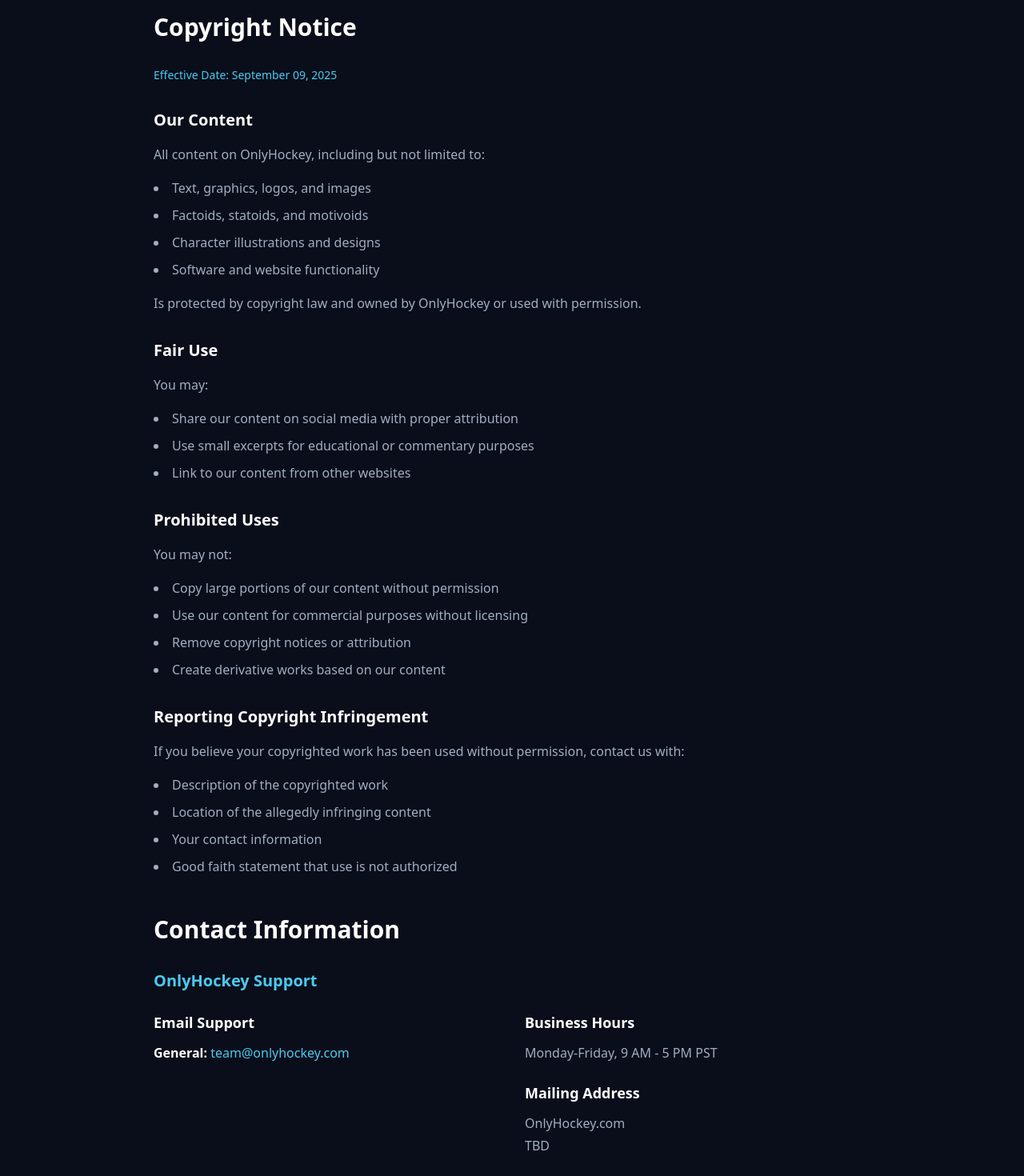
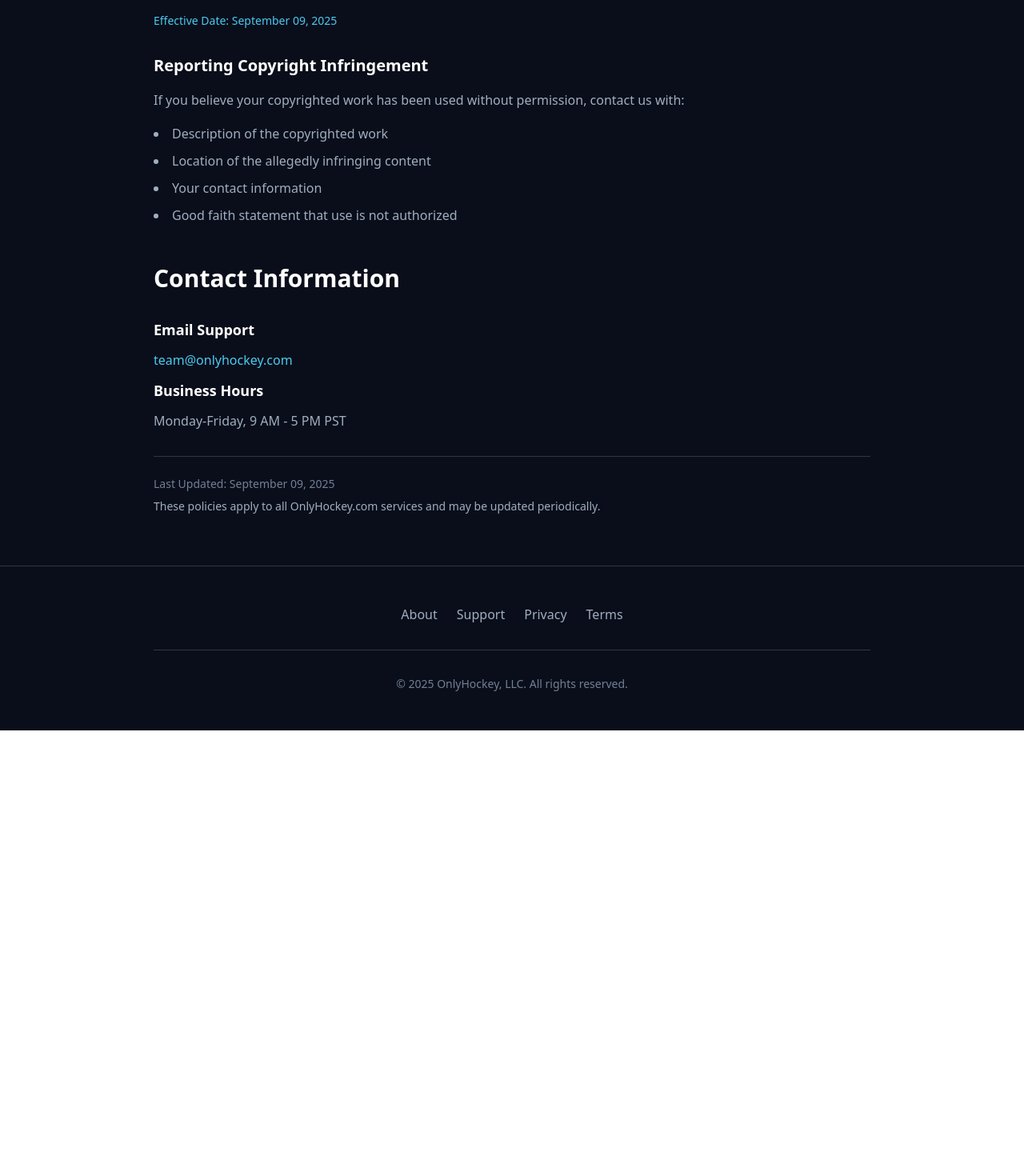
Before and after one commit to avintas/ohd, a Next.js app: page /support in a window 1280 px wide. Shown: the part 280-1750 px from the top of the page at 80% size. After the commit the page ends 1193 px from the top, so only its background shows below. Built offline with nearby package versions, Linux system fonts and the light colour scheme.

Commit message:
90% design structure complete

```diff
--- a/src/app/about/page.tsx
+++ b/src/app/about/page.tsx
@@ -8,11 +8,9 @@
           {/* Page Title */}
           <div className="mb-12">
             <h1 className="text-4xl md:text-5xl font-bold text-white mb-6">
-              About
+              About Onlyhockey
             </h1>
-            <p className="text-xl text-[#a0aec0] leading-relaxed">
-              OnlyHockey is a platform built for passionate hockey fans who want more than just highlights and basic news.
-            </p>
+
           </div>
 
           {/* Content - Clean Format */}
@@ -21,8 +19,7 @@
             {/* Introduction */}
             <div>
               <p className="text-lg text-[#a0aec0] leading-relaxed">
-                We built Onlyhockey as fans for fans. <span className="font-semibold text-[#4cc9f0]">Share</span> 🔗 the good stuff you discover, charge your batteries with <span className="font-semibold text-[#4cc9f0]">motivational</span> 🔥 quotes from legendary players and epic coaches, challenge yourself and your friends with <span className="font-semibold text-[#4cc9f0]">Hockey Trivia</span> and support people you know with heartfelt <span className="font-semibold text-[#4cc9f0]">h.u.g.s</span>. Hang out with fans who truly get it, who know, love, play the game and celebrate the moments that matter, and <span className="font-semibold text-[#4cc9f0]">discover</span> what makes our hockey community so special. Whether you&apos;re here for the stories, the stats, or the pure joy of the game, you belong here. 🏠✨
-              </p>
+              We launched Onlyhockey as a tribute to the great Game of Hockey. You can challenge yourself and your friends with hockey trivia games, support people you care about with H.U.G.s You can find and share motivational quotes from legendary players and epic coaches as well as interesting facts, anecdotes, curiosities of hockey culture, all that we call hockey lore. We hope you will discover what makes our hockey community so special. Whether you are here for the stories, the stats, or the pure joy of the game, you belong here. 🏠✨</p>
             </div>
 
             {/* Our Mission */}
@@ -31,7 +28,7 @@
                 Our Mission
               </h2>
               <p className="text-lg text-[#a0aec0] leading-relaxed">
-                OnlyHockey is a platform built for passionate hockey fans who want more than just highlights and basic news. We create bite-sized, shareable hockey content that goes beyond the surface—content that educates, motivates, and connects fans to the deeper stories of the game they love.
+              To create a fun, engaging, and safe community where players, fans, and parents can learn, play, and connect.
               </p>
             </div>
 
@@ -41,12 +38,7 @@
                 What We Do
               </h2>
               <div className="space-y-4">
-                <p className="text-lg text-[#a0aec0] leading-relaxed">
-                  We solve a simple problem: hockey content is scattered across platforms and often too lengthy for quick consumption and sharing. OnlyHockey brings you engaging, easily shareable content in formats perfect for social media and fan conversations.
-                </p>
-                <p className="text-lg text-[#a0aec0] leading-relaxed">
-                  Whether you&apos;re looking for fascinating hockey facts to share with fellow fans, motivational content to encourage the hockey players in your life, or insider insights that make you appreciate the sport even more, we&apos;re your one-stop destination for hockey content that sparks conversation and builds community.
-                </p>
+              <p className="text-lg text-[#a0aec0] leading-relaxed">We operate hockey themed trivia games site, where fans can enjoy bite-sized, shareable hockey themed safe content. We want to bring you engaging, easily shareable content in formats perfect for social media and fan conversations.</p>
               </div>
             </div>
 
@@ -55,9 +47,7 @@
               <h2 className="text-2xl md:text-3xl font-bold text-white mb-6">
                 Who We Serve
               </h2>
-              <p className="text-lg text-[#a0aec0] leading-relaxed">
-                We&apos;re here for hockey fans who are active on social media and love sharing their passion for the game. We&apos;re also here for the parents, grandparents, and family members who want to support and motivate their hockey-playing loved ones with content that celebrates the values and spirit of hockey.
-              </p>
+              <p className="text-lg text-[#a0aec0] leading-relaxed">We serve passionate hockey fans, the families who support them, and players at every level of the game. Whether you're a young Mini Mite, a Tier 1 (AAA) standout, a high school player, or a "beer leaguer" who just loves the sport, our community is for you. We also welcome the parents, grandparents, and family members who want to support and motivate their loved ones with content that celebrates the values and spirit of hockey.</p>
             </div>
 
             {/* Our Vision */}
--- a/src/app/faq/page.tsx
+++ b/src/app/faq/page.tsx
@@ -21,16 +21,11 @@
             <div>
               <h2 className="text-xl font-bold text-white mb-3">What is OnlyHockey.com?</h2>
               <p className="text-[#a0aec0] leading-relaxed">
-                OnlyHockey.com is a platform dedicated to creating shareable hockey content including factoids, motivational quotes, and statistics that enhance the fan experience and spark conversation among hockey enthusiasts.
+                OnlyHockey.com is hosts shareable hockey content including factoids and trivia, motivational quotes, and stats.
               </p>
             </div>
 
-            <div>
-              <h2 className="text-xl font-bold text-white mb-3">Who are the crew members?</h2>
-              <p className="text-[#a0aec0] leading-relaxed">
-                Our crew consists of hockey personalities each with their own expertise: Broadcaster Mike (stories and history), Samantha (trivia and brain training), Iron Mike (motivation and coaching), and Captain Heart (community and support).
-              </p>
-            </div>
+
 
             <div>
               <h2 className="text-xl font-bold text-white mb-3">How can I share content from the site?</h2>
--- a/src/app/support/page.tsx
+++ b/src/app/support/page.tsx
@@ -20,48 +20,10 @@
 
             {/* Copyright Notice */}
             <div>
-              <h2 className="text-3xl font-bold text-white mb-8">Copyright Notice</h2>
               <div className="space-y-8">
                 <p className="text-sm text-[#4cc9f0]">
                   Effective Date: September 09, 2025
                 </p>
-
-                <div>
-                  <h3 className="text-xl font-bold text-white mb-4">Our Content</h3>
-                  <p className="text-[#a0aec0] leading-relaxed mb-4">
-                    All content on OnlyHockey, including but not limited to:
-                  </p>
-                  <ul className="text-[#a0aec0] leading-relaxed space-y-2 list-disc list-inside">
-                    <li>Text, graphics, logos, and images</li>
-                    <li>Factoids, statoids, and motivoids</li>
-                    <li>Character illustrations and designs</li>
-                    <li>Software and website functionality</li>
-                  </ul>
-                  <p className="text-[#a0aec0] leading-relaxed mt-4">
-                    Is protected by copyright law and owned by OnlyHockey or used with permission.
-                  </p>
-                </div>
-
-                <div>
-                  <h3 className="text-xl font-bold text-white mb-4">Fair Use</h3>
-                  <p className="text-[#a0aec0] leading-relaxed mb-4">You may:</p>
-                  <ul className="text-[#a0aec0] leading-relaxed space-y-2 list-disc list-inside">
-                    <li>Share our content on social media with proper attribution</li>
-                    <li>Use small excerpts for educational or commentary purposes</li>
-                    <li>Link to our content from other websites</li>
-                  </ul>
-                </div>
-
-                <div>
-                  <h3 className="text-xl font-bold text-white mb-4">Prohibited Uses</h3>
-                  <p className="text-[#a0aec0] leading-relaxed mb-4">You may not:</p>
-                  <ul className="text-[#a0aec0] leading-relaxed space-y-2 list-disc list-inside">
-                    <li>Copy large portions of our content without permission</li>
-                    <li>Use our content for commercial purposes without licensing</li>
-                    <li>Remove copyright notices or attribution</li>
-                    <li>Create derivative works based on our content</li>
-                  </ul>
-                </div>
 
                 <div>
                   <h3 className="text-xl font-bold text-white mb-4">Reporting Copyright Infringement</h3>
@@ -82,25 +44,16 @@
             <div>
               <h2 className="text-3xl font-bold text-white mb-8">Contact Information</h2>
               <div className="space-y-6">
-                <h3 className="text-xl font-bold text-[#4cc9f0]">OnlyHockey Support</h3>
-
-                <div className="grid grid-cols-1 md:grid-cols-2 gap-8">
+                 <div>
                   <div>
                     <h4 className="text-lg font-semibold text-white mb-3">Email Support</h4>
                     <p className="text-[#a0aec0]">
-                      <strong className="text-white">General:</strong> <a href="mailto:team@onlyhockey.com" className="text-[#4cc9f0] hover:text-white transition-colors">team@onlyhockey.com</a>
+                     <a href="mailto:team@onlyhockey.com" className="text-[#4cc9f0] hover:text-white transition-colors">team@onlyhockey.com</a>
                     </p>
                   </div>
-
                   <div>
-                    <h4 className="text-lg font-semibold text-white mb-3">Business Hours</h4>
+                    <h4 className="text-lg font-semibold text-white mt-3 mb-3">Business Hours</h4>
                     <p className="text-[#a0aec0] mb-6">Monday-Friday, 9 AM - 5 PM PST</p>
-
-                    <h4 className="text-lg font-semibold text-white mb-3">Mailing Address</h4>
-                    <div className="text-[#a0aec0] space-y-1">
-                      <p>OnlyHockey.com</p>
-                      <p>TBD</p>
-                    </div>
                   </div>
                 </div>
 
```
